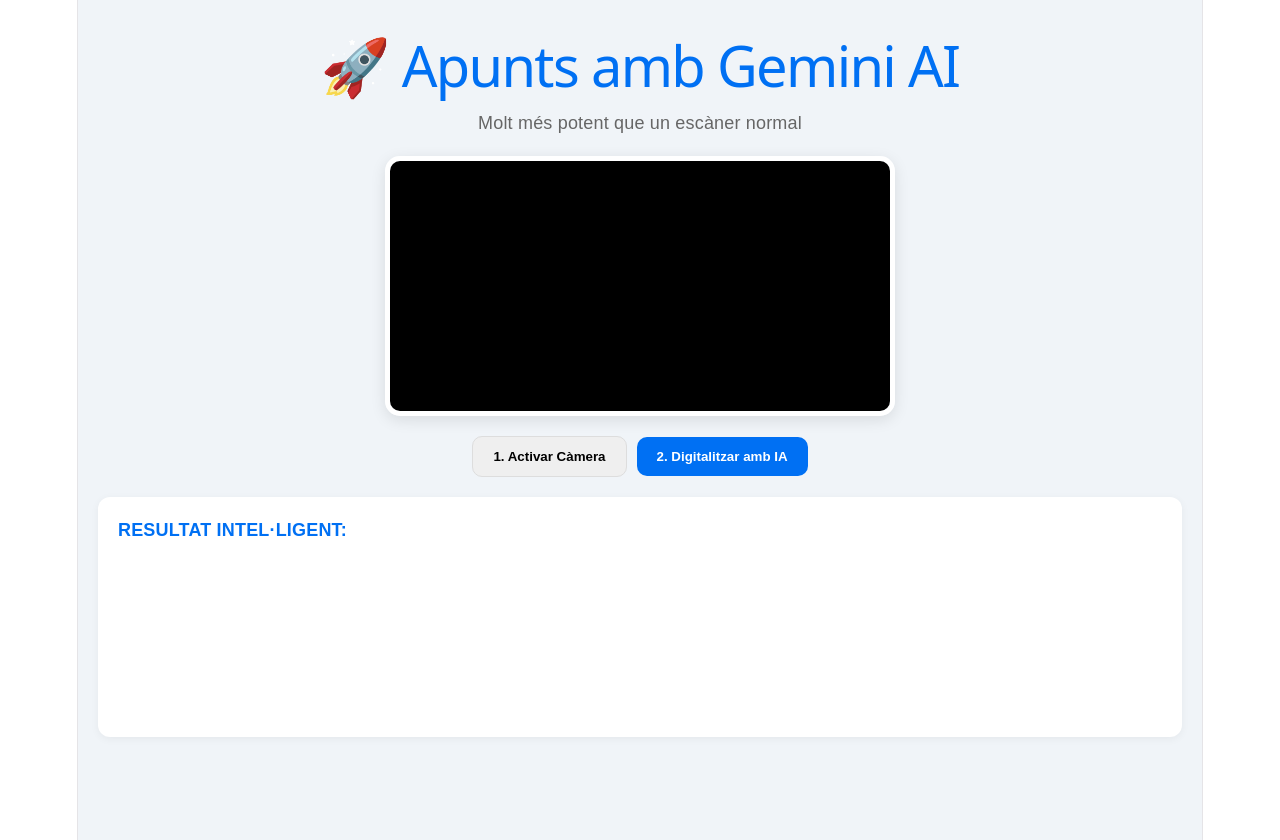
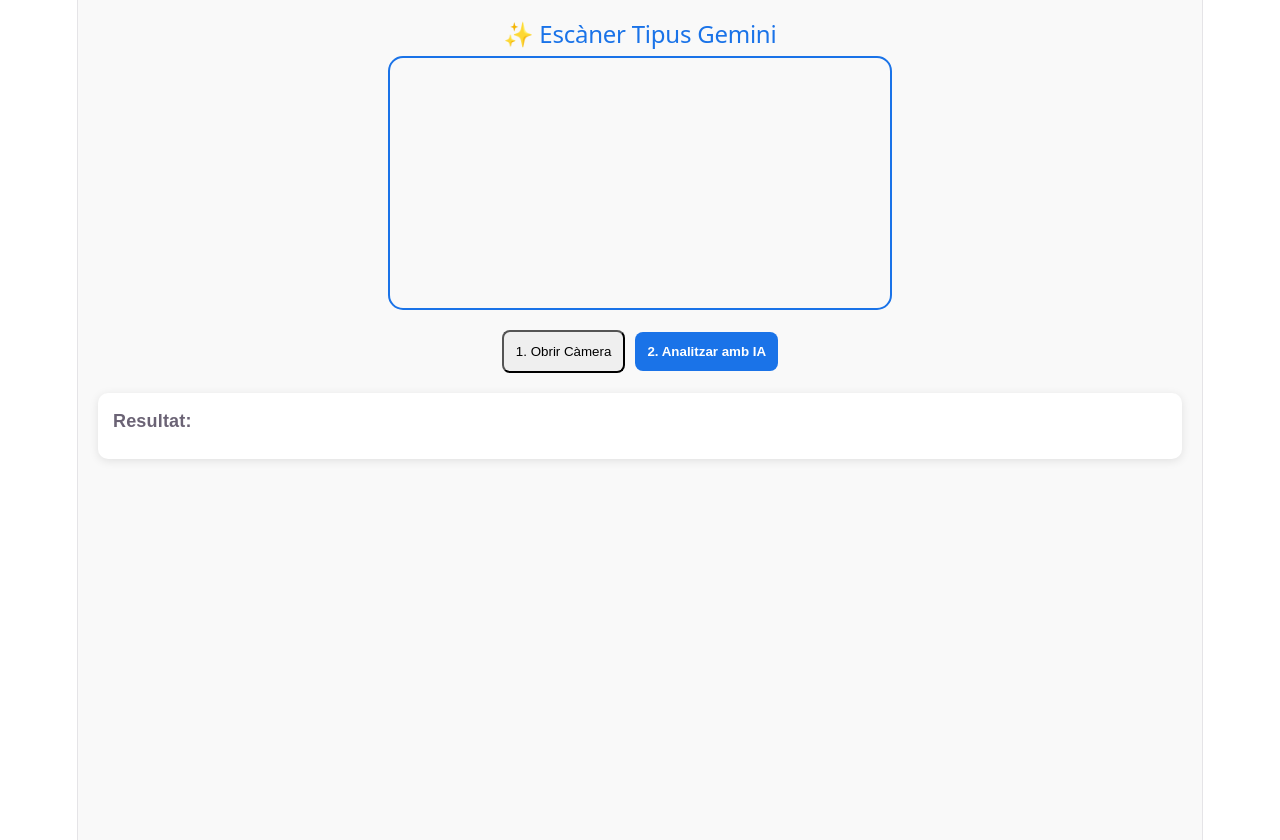
Before and after one commit to smenend1/meus-apunts-pwa, a React (Vite) app: page / in a window 1280 px wide. Built offline with nearby package versions, Linux system fonts and the light colour scheme.

Commit message:
Add files via upload

```diff
--- a/src/App.jsx
+++ b/src/App.jsx
@@ -6,37 +6,32 @@
   const videoRef = useRef(null);
   const canvasRef = useRef(null);
 
-  // ⚠️ POSA AQUÍ LA TEVA CLAU API DE GOOGLE AI STUDIO
   const GEMINI_API_KEY = "AIzaSyBIDp_ei_K1dWZLblQQi7S7VkpzEe6a1ec";
 
   const startCamera = async () => {
     try {
       const stream = await navigator.mediaDevices.getUserMedia({
-        video: { facingMode: "environment" }
+        video: { facingMode: { ideal: "environment" }, width: 1280, height: 720 }
       });
-      if (videoRef.current) {
-        videoRef.current.srcObject = stream;
-      }
+      videoRef.current.srcObject = stream;
     } catch (err) {
-      alert("Error: No s'ha pogut accedir a la càmera.");
+      alert("Error de càmera. Revisa els permisos.");
     }
   };
 
   const processWithGemini = async () => {
-    if (!videoRef.current) return;
+    const video = videoRef.current;
+    const canvas = canvasRef.current;
 
-    const canvas = canvasRef.current;
-    const video = videoRef.current;
+    // Captura d'alta qualitat
     canvas.width = video.videoWidth;
     canvas.height = video.videoHeight;
-    const context = canvas.getContext('2d');
-    context.drawImage(video, 0, 0, canvas.width, canvas.height);
+    canvas.getContext('2d').drawImage(video, 0, 0);
 
-    // Convertim la imatge a format Base64 que és el que entén la IA
-    const base64Image = canvas.toDataURL('image/jpeg').split(',')[1];
+    const base64Image = canvas.toDataURL('image/jpeg', 0.9).split(',')[1];
 
     setLoading(true);
-    setText("El cervell de Gemini està analitzant la teva foto...");
+    setText("Analitzant com Gemini oficial...");
 
     try {
       const response = await fetch(`https://generativelanguage.googleapis.com/v1beta/models/gemini-1.5-flash:generateContent?key=${GEMINI_API_KEY}`, {
@@ -45,7 +40,7 @@
         body: JSON.stringify({
           contents: [{
             parts: [
-              { text: "Ets un expert en transcripció d'apunts. Mira la imatge i extreu-ne el text. Si és un esquema, manté l'estructura. Si hi ha errors ortogràfics, corregeix-los. Respon només amb el text dels apunts en català." },
+              { text: "Ets un assistent intel·ligent. Transcriu el text d'aquesta imatge. Si hi ha exercicis, resol-los si cal, o simplement passa-ho tot a net de forma estructurada. Respon en català." },
               { inline_data: { mime_type: "image/jpeg", data: base64Image } }
             ]
           }]
@@ -54,46 +49,46 @@
 
       const data = await response.json();
 
-      if (data.candidates && data.candidates[0].content.parts[0].text) {
+      if (data.candidates && data.candidates[0].content) {
         setText(data.candidates[0].content.parts[0].text);
       } else {
-        setText("La IA no ha pogut llegir el text. Prova amb una altra foto.");
+        // Si no hi ha resposta, mirem si hi ha un error de seguretat o de la clau
+        setText("Resposta buida. Revisa si la API Key és correcta o si la imatge és massa borrosa.");
+        console.log("Full response error:", data);
       }
     } catch (error) {
-      console.error(error);
-      setText("Error de connexió amb Gemini. Revisa la teva API Key.");
+      setText("Error de xarxa o de servidor.");
     } finally {
       setLoading(false);
     }
   };
 
   return (
-    <div style={{ padding: '20px', textAlign: 'center', fontFamily: 'sans-serif', backgroundColor: '#f0f4f8', minHeight: '100vh' }}>
-      <h1 style={{ color: '#0070f3' }}>🚀 Apunts amb Gemini AI</h1>
-      <p style={{ color: '#666' }}>Molt més potent que un escàner normal</p>
+    <div style={{ padding: '20px', textAlign: 'center', fontFamily: 'sans-serif', backgroundColor: '#f9f9f9', minHeight: '100vh' }}>
+      <h2 style={{ color: '#1a73e8' }}>✨ Escàner Tipus Gemini</h2>
 
-      <div style={{ position: 'relative', maxWidth: '500px', margin: '20px auto', borderRadius: '15px', overflow: 'hidden', border: '5px solid #fff', boxShadow: '0 4px 15px rgba(0,0,0,0.1)' }}>
-        <video ref={videoRef} autoPlay playsInline style={{ width: '100%', display: 'block', backgroundColor: '#000' }} />
+      <div style={{ maxWidth: '500px', margin: '0 auto', borderRadius: '15px', overflow: 'hidden', border: '2px solid #1a73e8' }}>
+        <video ref={videoRef} autoPlay playsInline style={{ width: '100%', display: 'block' }} />
       </div>
 
       <canvas ref={canvasRef} style={{ display: 'none' }} />
 
-      <div style={{ marginBottom: '20px' }}>
-        <button onClick={startCamera} style={btnWhite}>1. Activar Càmera</button>
-        <button onClick={processWithGemini} disabled={loading} style={btnBlue}>
-          {loading ? "Analitzant..." : "2. Digitalitzar amb IA"}
+      <div style={{ margin: '20px' }}>
+        <button onClick={startCamera} style={btnStyle}>1. Obrir Càmera</button>
+        <button onClick={processWithGemini} disabled={loading} style={btnPri}>
+          {loading ? "Pensant..." : "2. Analitzar amb IA"}
         </button>
       </div>
 
-      <div style={{ textAlign: 'left', backgroundColor: 'white', padding: '20px', borderRadius: '12px', boxShadow: '0 2px 8px rgba(0,0,0,0.05)', minHeight: '200px' }}>
-        <strong style={{ color: '#0070f3' }}>RESULTAT INTEL·LIGENT:</strong>
-        <p style={{ whiteSpace: 'pre-wrap', marginTop: '15px', lineHeight: '1.6' }}>{text}</p>
+      <div style={{ textAlign: 'left', backgroundColor: 'white', padding: '15px', borderRadius: '10px', boxShadow: '0 2px 10px rgba(0,0,0,0.1)' }}>
+        <strong>Resultat:</strong>
+        <div style={{ whiteSpace: 'pre-wrap', marginTop: '10px' }}>{text}</div>
       </div>
     </div>
   );
 }
 
-const btnWhite = { padding: '12px 20px', marginRight: '10px', borderRadius: '10px', border: '1px solid #ddd', cursor: 'pointer', fontWeight: 'bold' };
-const btnBlue = { padding: '12px 20px', backgroundColor: '#0070f3', color: 'white', border: 'none', borderRadius: '10px', cursor: 'pointer', fontWeight: 'bold' };
+const btnStyle = { padding: '12px', marginRight: '10px', borderRadius: '8px', cursor: 'pointer' };
+const btnPri = { padding: '12px', backgroundColor: '#1a73e8', color: 'white', border: 'none', borderRadius: '8px', fontWeight: 'bold' };
 
 export default App;
```
